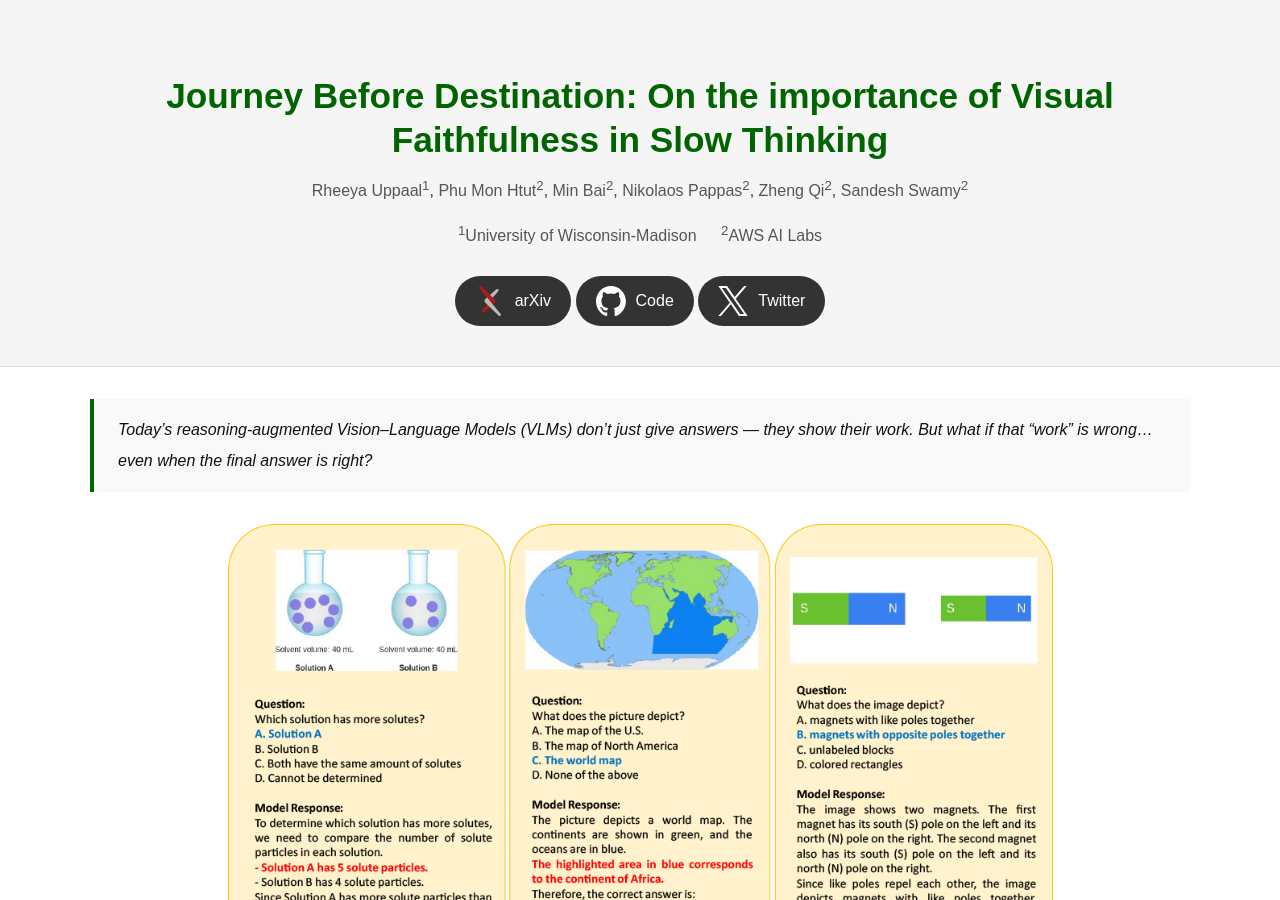
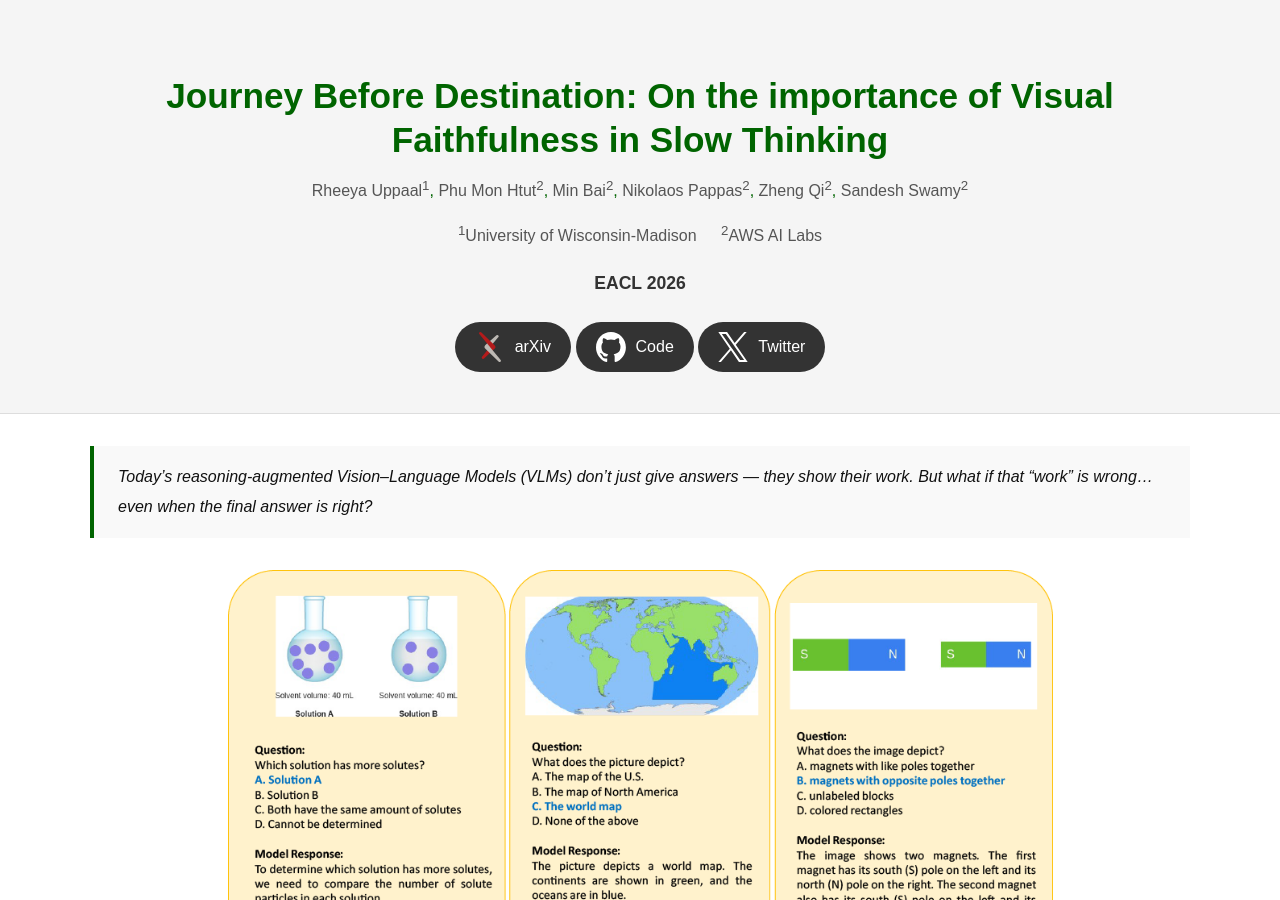
Before and after one commit to Uppaal/Uppaal.github.io, a Jekyll site: the page projects/visual-faithfulness/journey-before-destination.html, which Jekyll copies as it is, in a window 1280 px wide and 900 px high. Built offline with Jekyll 4.4.1, drawn with Linux system fonts in a browser that asks for light colours.

Commit message:
Add subtitle for EACL 2026 in HTML file

```diff
--- a/projects/visual-faithfulness/journey-before-destination.html
+++ b/projects/visual-faithfulness/journey-before-destination.html
@@ -125,6 +125,8 @@
           <span><sup>2</sup>AWS AI Labs</span>
         </div>
         <p></p>
+
+      <div class="subtitle"><strong>EACL 2026</strong></div>
 
          <div class="button-group">
               <a class="button button-arxiv" href="https://arxiv.org/abs/2512.12218" aria-label="Read the paper on arXiv">
```
